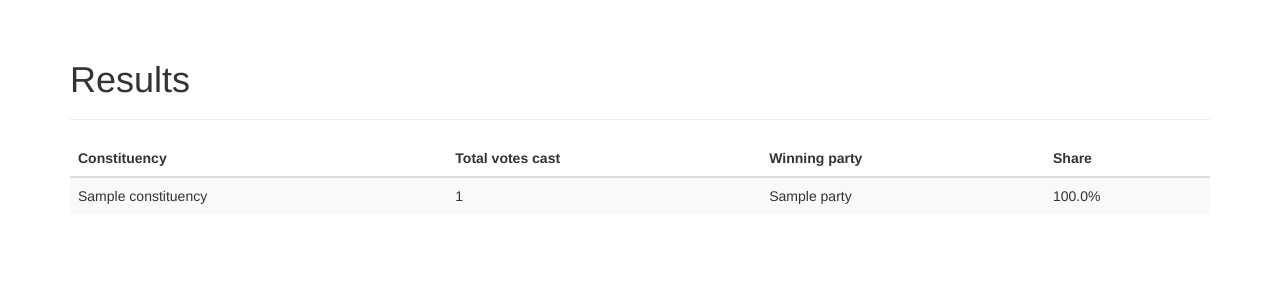
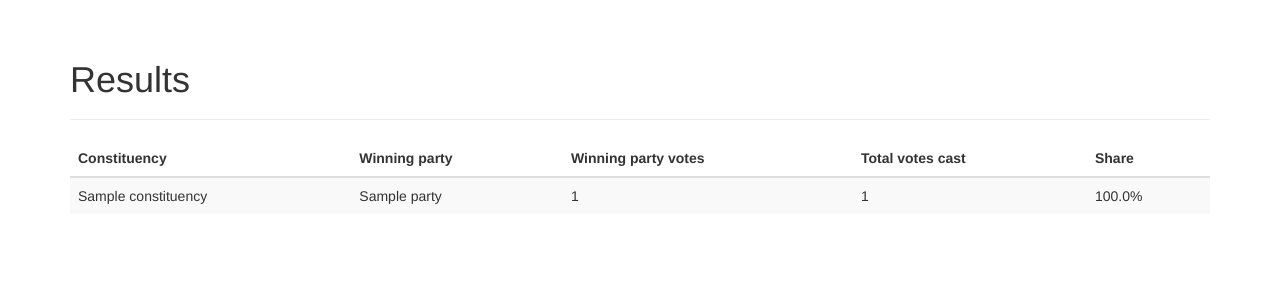
Before and after one commit to rjw57/psephology, a Flask app: page /constituencies in a window 1280 px wide. Shown: the part 52-352 px from the top of the page. Run offline with Flask 2, Linux system fonts and the light colour scheme; tables that the repository leaves empty hold one stand-in row (values such as "Sample post"); some libraries are stand-ins or nearby versions.

Commit message:
tweak constitency results table to show both vote counts

```diff
--- a/psephology/templates/ui/constituencies.html
+++ b/psephology/templates/ui/constituencies.html
@@ -12,8 +12,9 @@
   <thead>
     <tr>
       <th>Constituency</th>
+      <th>Winning party</th>
+      <th>Winning party votes</th>
       <th>Total votes cast</th>
-      <th>Winning party</th>
       <th>Share</th>
     </tr>
   </thead>
@@ -22,10 +23,12 @@
       <tr>
         <td>{{constituency.name}}</td>
         {% if voting %}
+          <td>{{voting.party.name}}</td>
+          <td>{{max_votes}}</td>
           <td>{{total_votes}}</td>
-          <td>{{voting.party.name}}</td>
           <td>{{'%.1f' | format(100 * max_votes / total_votes)}}%</td>
         {% else %}
+          <td>&mdash;</td>
           <td>&mdash;</td>
           <td>&mdash;</td>
           <td>&mdash;</td>
```
